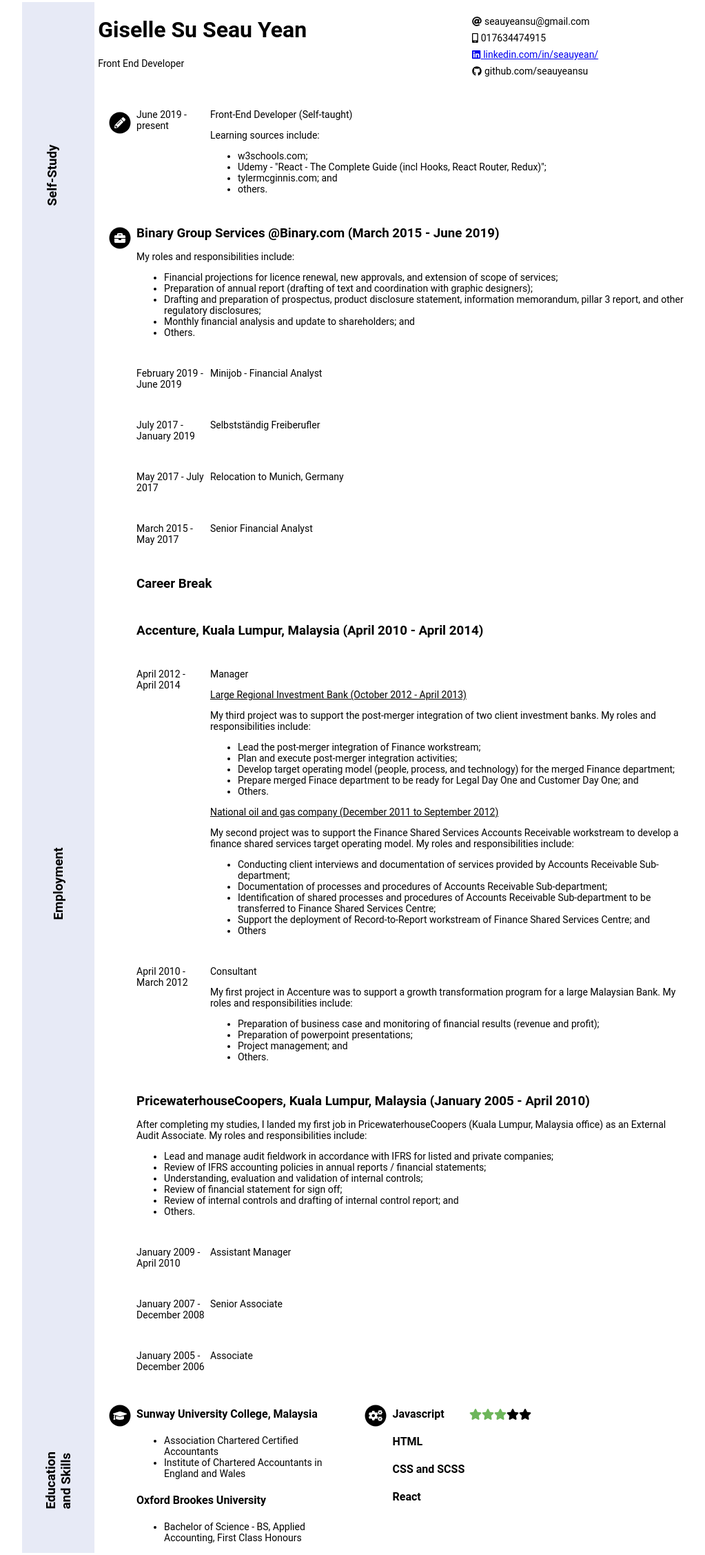
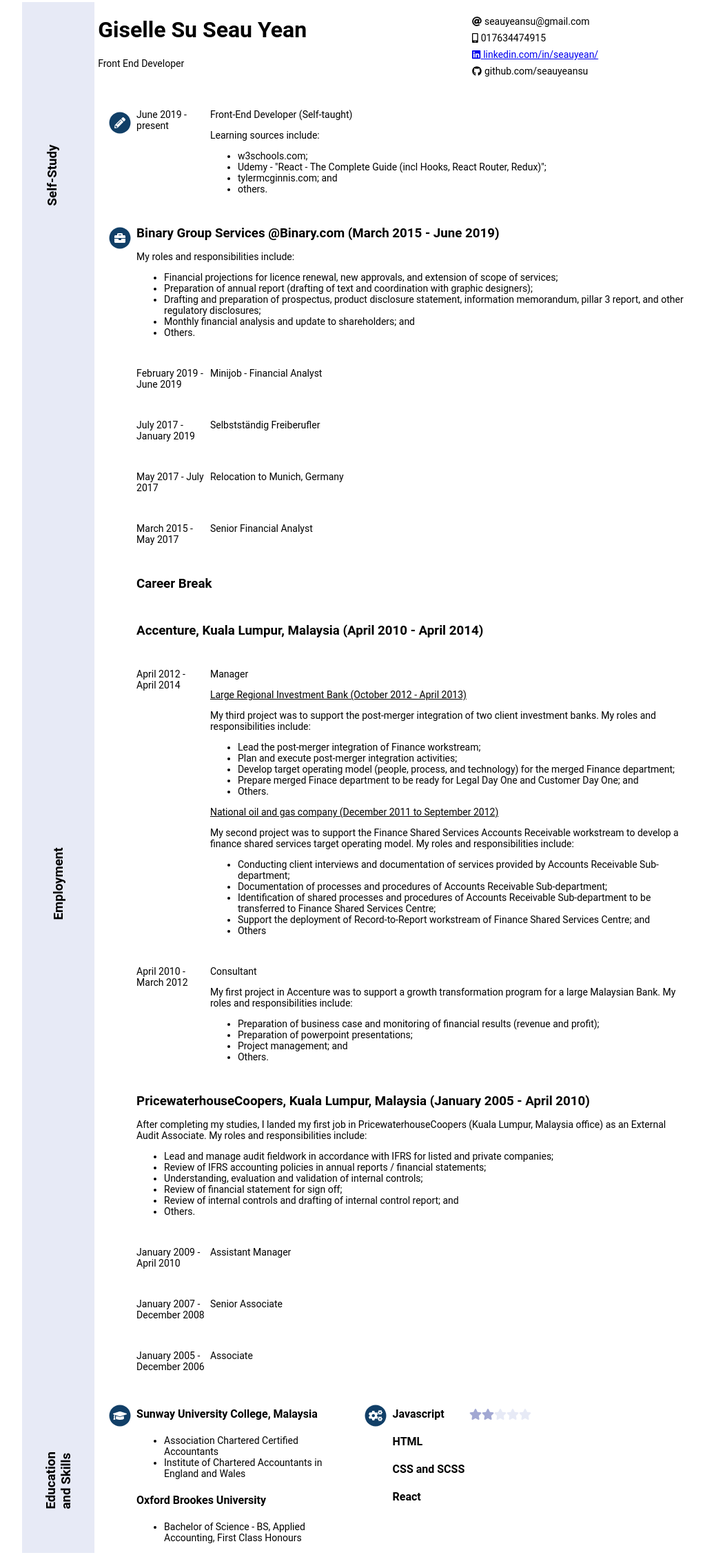
Before and after one commit to seauyeansu/CV, a React app: page / in a window 1280 px wide. Shown: the part 5-2259 px from the top of the page at 69% size, without its empty margins (128-1151 px from the left). Built offline with nearby package versions, Linux system fonts and the light colour scheme.

Commit message:
changed icon color

```diff
--- a/app/index.js
+++ b/app/index.js
@@ -31,7 +31,10 @@
           </div>
           <div className = {classes.icon5}>
           <span className = "fa-layers fa-fw">
-            <FontAwesomeIcon icon= { faCircle } size = "2x"/>
+            <FontAwesomeIcon
+            icon= { faCircle }
+            color = "#113f67"
+            size = "2x"/>
             <FontAwesomeIcon icon= { faPencilAlt } inverse transform = "right-6"/>
           </span>
           </div>
@@ -40,7 +43,10 @@
           </div>
           <div className = {classes.icon6}>
           <span className = "fa-layers fa-fw">
-            <FontAwesomeIcon icon= { faCircle } size = "2x"/>
+            <FontAwesomeIcon
+            icon= { faCircle }
+            color = "#113f67"
+            size = "2x"/>
             <FontAwesomeIcon icon= { faBriefcase } inverse transform = "right-6"/>
           </span>
           </div>
@@ -171,7 +177,10 @@
           </div>
           <div className = {classes.icon7}>
             <span className = "fa-layers fa-fw">
-            <FontAwesomeIcon icon= { faCircle } size = "2x"/>
+            <FontAwesomeIcon
+            icon = { faCircle }
+            color = "#113f67"
+            size = "2x"/>
             <FontAwesomeIcon icon= { faGraduationCap } inverse transform = "right-6"/>
             </span>
           </div>
@@ -188,7 +197,10 @@
           </div>
           <div className = {classes.icon8}>
             <span className = "fa-layers fa-fw">
-            <FontAwesomeIcon icon= { faCircle } size = "2x" />
+            <FontAwesomeIcon
+            icon= { faCircle }
+            color = "#113f67"
+            size = "2x"/>
             <FontAwesomeIcon icon={ faCogs } inverse transform = "right-6"/>
             </span>
           </div>
@@ -201,19 +213,19 @@
           <div className = {classes.starRating}>
             <FontAwesomeIcon
               icon={ faStar }
-              color="#6DB65B" />
+              color="#a2a8d3" />
             <FontAwesomeIcon
               icon={ faStar }
-              color="#6DB65B" />
+              color="#a2a8d3" />
             <FontAwesomeIcon
               icon={ faStar }
-              color="#6DB65B" />
+              color="#e7eaf6" />
             <FontAwesomeIcon
               icon={ faStar }
-              color="#000000" />
+              color="#e7eaf6" />
             <FontAwesomeIcon
               icon={ faStar }
-              color="#000000" />
+              color="#e7eaf6" />
 
           </div>
         </div>
--- a/app/index.module.css
+++ b/app/index.module.css
@@ -21,6 +21,10 @@
   grid-column-gap: 5px;
   grid-row-gap: 15px;
   font-family: Roboto;
+}
+
+.faCircle {
+  color: #A2A8D3
 }
 
 .border {
@@ -85,6 +89,10 @@
   grid-column-end: 2;
   grid-row-start: 3;
   grid-row-end: 17;
+}
+
+.faCircle {
+ color: #A2A8D3;
 }
 
 .icon5 {
```
Also changed, not shown: 1 other file.
